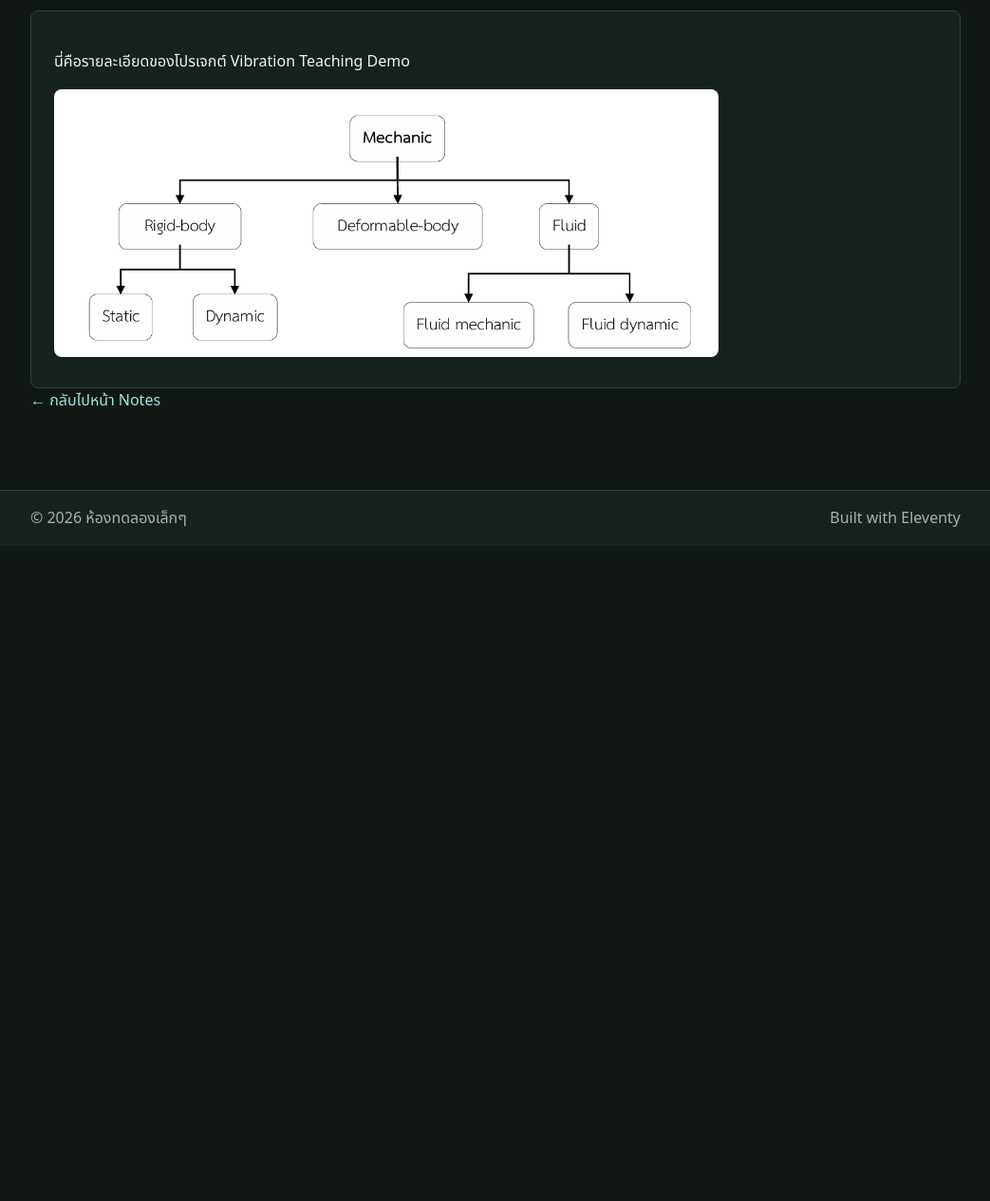
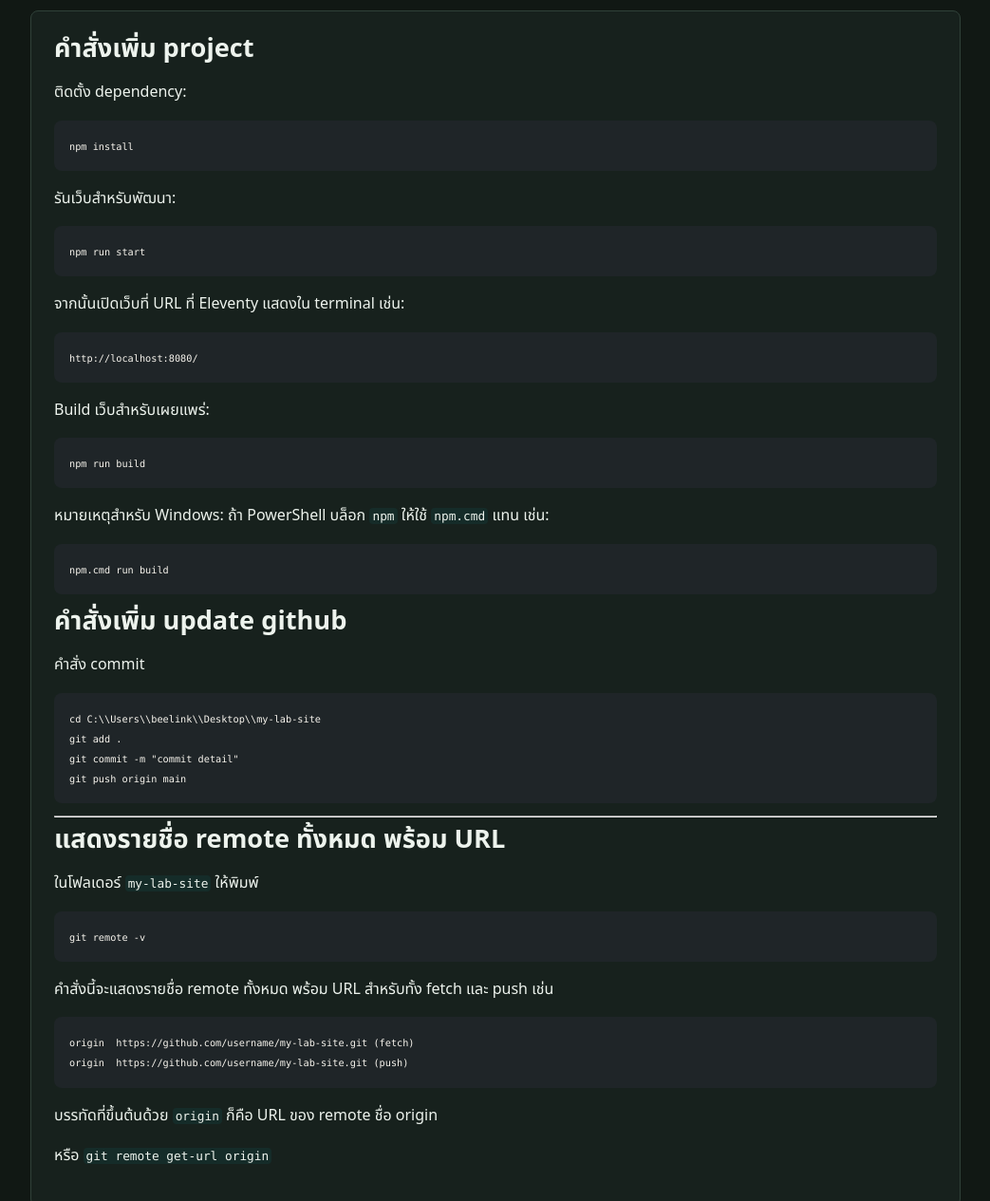
Before and after one commit to takatb/takatb.github.io, an Eleventy site: page src/notes/note-01.md in a window 1280 px wide. Shown: the part 680-1945 px from the top of the page at 95% size, without its empty margins (118-1161 px from the left). Before the commit the page ends 1255 px from the top, so only its background shows below. Built offline with nearby package versions, Linux system fonts and the light colour scheme; Eleventy itself is replaced by a stand-in of ours; code samples lack their colours; files that its build step writes are made by us from their sources.

Commit message:
update note1

````diff
--- a/src/notes/note-01.md
+++ b/src/notes/note-01.md
@@ -32,9 +32,70 @@ links:
   paper:
 ---
 
+## คำสั่งเพิ่ม project
 
-นี่คือรายละเอียดของโปรเจกต์ Vibration Teaching Demo
+ติดตั้ง dependency:
+
+```bash
+npm install
+```
+
+รันเว็บสำหรับพัฒนา:
+
+```bash
+npm run start
+```
+
+จากนั้นเปิดเว็บที่ URL ที่ Eleventy แสดงใน terminal เช่น:
+
+```text
+http://localhost:8080/
+```
+
+Build เว็บสำหรับเผยแพร่:
+
+```bash
+npm run build
+```
+
+หมายเหตุสำหรับ Windows: ถ้า PowerShell บล็อก `npm` ให้ใช้ `npm.cmd` แทน เช่น:
+
+```bash
+npm.cmd run build
+```
+
+## คำสั่งเพิ่ม update github
+
+คำสั่ง commit
+
+```bash
+cd C:\\Users\\beelink\\Desktop\\my-lab-site
+git add .
+git commit -m "commit detail"
+git push origin main
+```
 
 
 
-<img src="/images/test-rig.png" alt="ชุดทดลอง test rig" width="700" loading="lazy">
+
+
+------
+
+## แสดงรายชื่อ remote ทั้งหมด พร้อม URL
+
+ในโฟลเดอร์ `my-lab-site` ให้พิมพ์
+
+```cmd
+git remote -v
+```
+
+คำสั่งนี้จะแสดงรายชื่อ remote ทั้งหมด พร้อม URL สำหรับทั้ง fetch และ push เช่น
+
+```cmd
+origin  https://github.com/username/my-lab-site.git (fetch)
+origin  https://github.com/username/my-lab-site.git (push)
+```
+
+บรรทัดที่ขึ้นต้นด้วย `origin` ก็คือ URL ของ remote ชื่อ origin
+
+หรือ ``` git remote get-url origin```
````
Also changed, not shown: src/projects/project-05-shell.md (+3 -3 lines), README.md.
